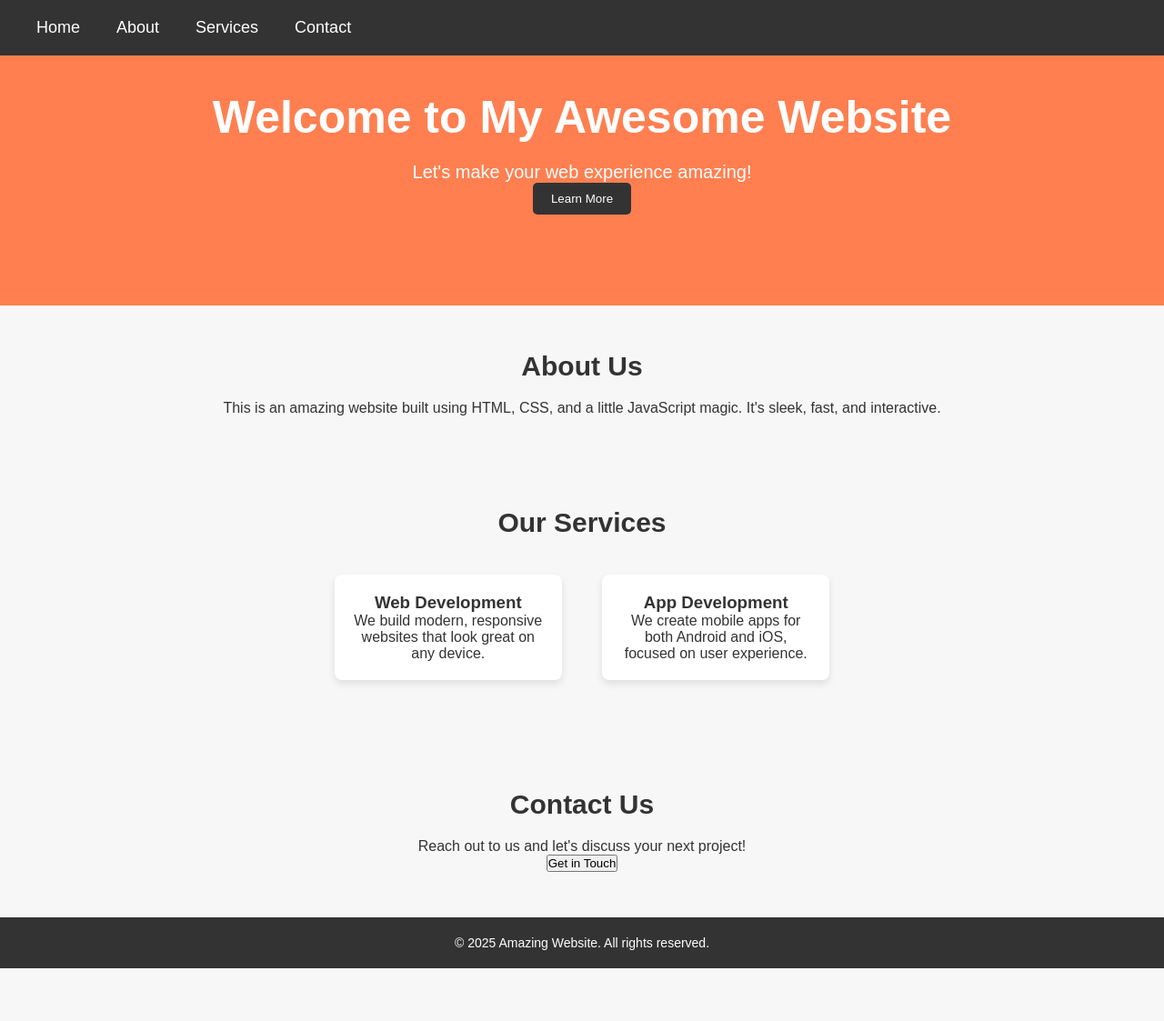
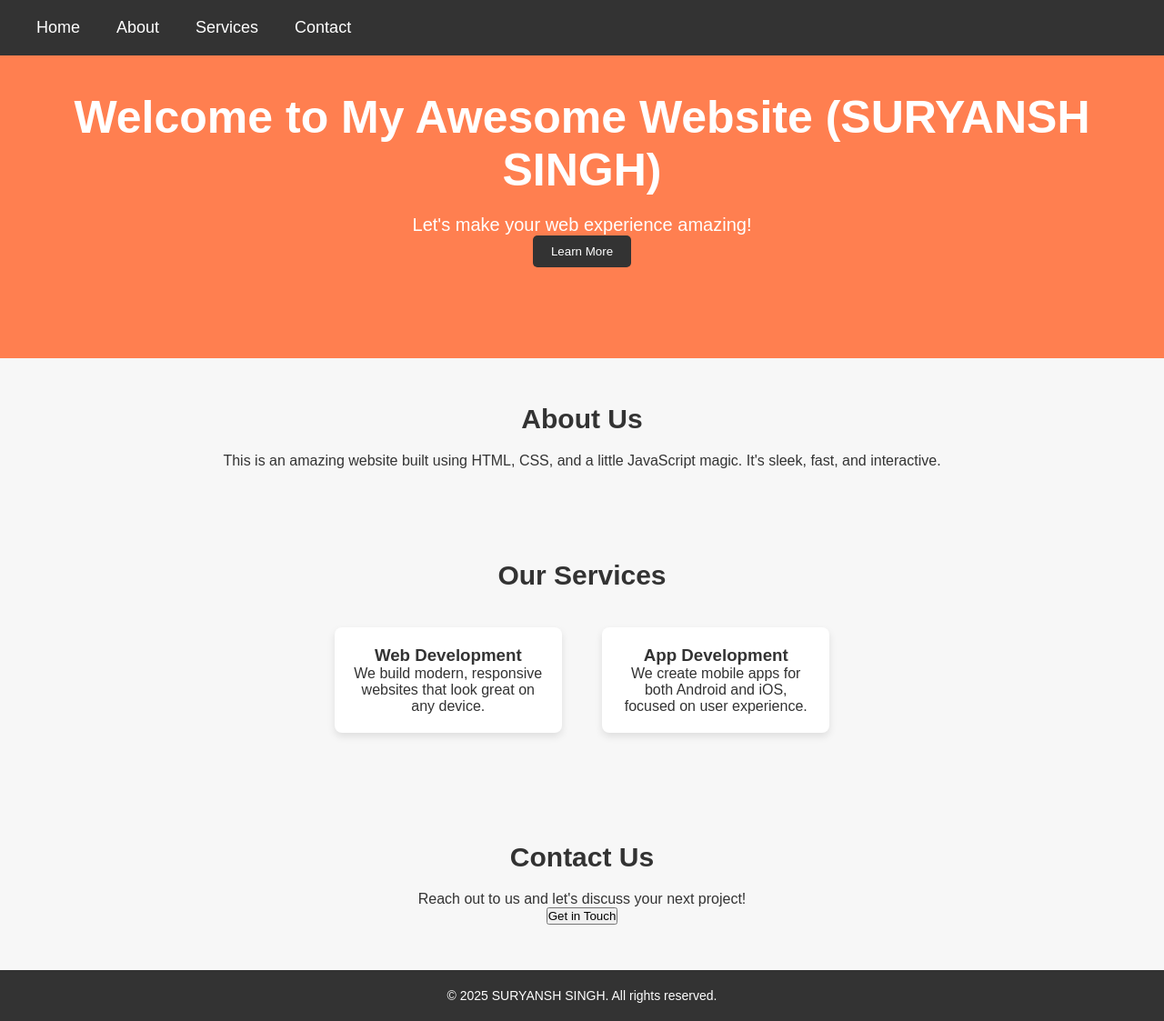
Before and after one commit to suryanshsinghofficial/artificialintelligence, a plain HTML site: page index.html in a window 1280 px wide. Shown: the whole page at 91% size. Before the commit the page ends 1065 px from the top, so only its background shows below. Drawn offline with Linux system fonts and the light colour scheme.

Commit message:
“//Comment

```diff
--- a/index.html
+++ b/index.html
@@ -3,7 +3,7 @@
 <head>
   <meta charset="UTF-8">
   <meta name="viewport" content="width=device-width, initial-scale=1.0">
-  <title>Amazing Static Website</title>
+  <title>SURYANSH SINGH RAJPUT</title>
   <link rel="stylesheet" href="style.css">
 </head>
 <body>
@@ -24,7 +24,9 @@
   </header>
 
   <section id="home" class="hero">
-    <h1>Welcome to My Awesome Website</h1>
+    <h1>Welcome to My Awesome Website
+             (SURYANSH SINGH)
+    </h1>
     <p>Let's make your web experience amazing!</p>
     <button onclick="scrollToSection('about')">Learn More</button>
   </section>
@@ -53,7 +55,7 @@
   </section>
 
   <footer>
-    <p>© 2025 Amazing Website. All rights reserved.</p>
+    <p>© 2025 SURYANSH SINGH. All rights reserved.</p>
   </footer>
 
   <script src="script.js"></script>
```
